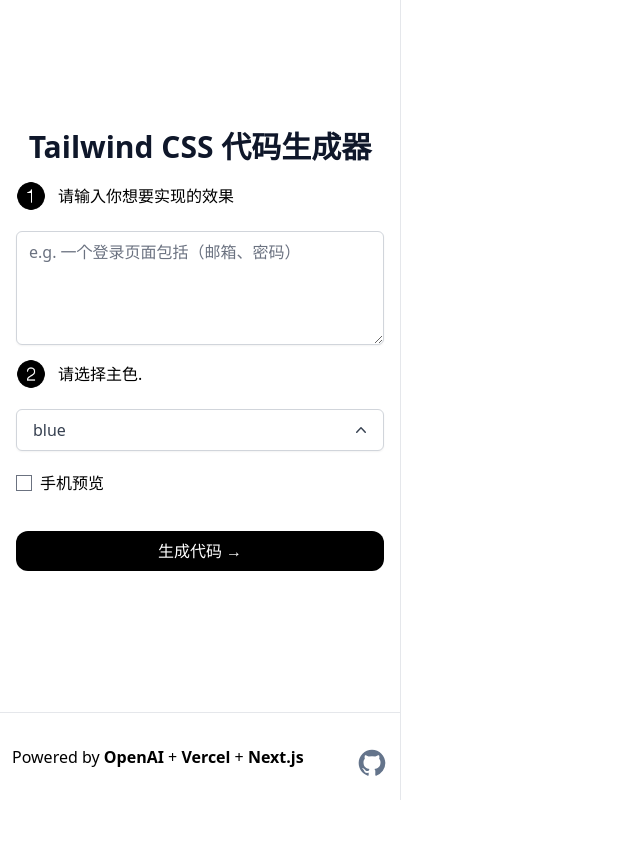
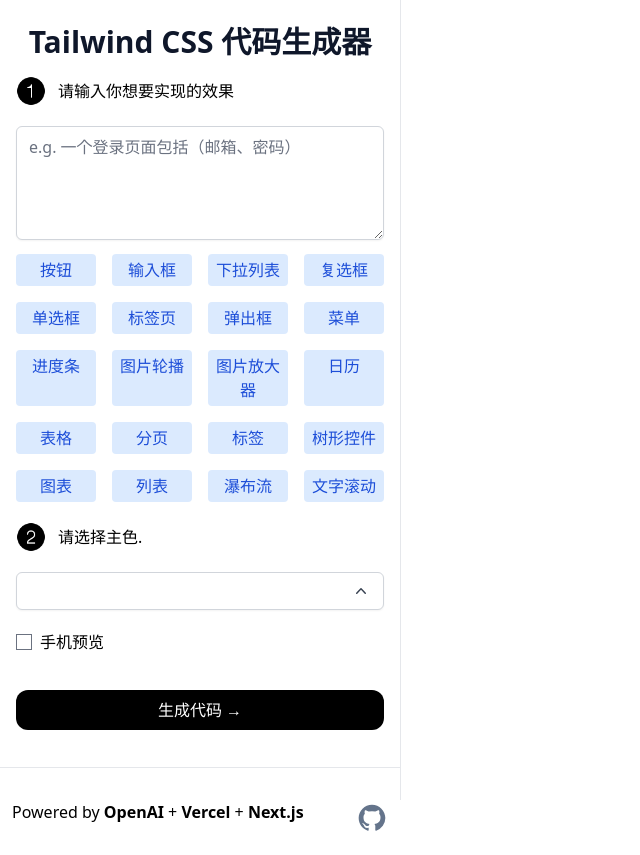
Before and after one commit to maqi1520/openai-helper, a Next.js app: page / in a window 1280 px wide. Shown: the whole page, without its empty margins (0-640 px from the left). Before the commit the page ends 800 px from the top, so only its background shows below. Built offline with nearby package versions, Linux system fonts and the light colour scheme.

Commit message:
feat: 🎸 增加类型

```diff
--- a/src/components/DropDown.tsx
+++ b/src/components/DropDown.tsx
@@ -11,18 +11,21 @@
 }
 
 const vibes = [
-  "blue",
-  "indigo",
-  "yellow",
-  "red",
-  "purple"
+  { name: "无", code: "" },
+  { name: "灰色", code: "gray" },
+  { name: "红色", code: "red" },
+  { name: "黄色", code: "yellow" },
+  { name: "绿色", code: "green" },
+  { name: "蓝色", code: "blue" },
+  { name: "紫色", code: "purple" },
+  { name: "粉色", code: "pink" },
+  { name: "橙色", code: "orange" },
+  { name: "青色", code: "teal" },
 ] as const;
 
-export type ValueType = typeof vibes[number];
-
 interface DropDownProps {
-  value: ValueType;
-  onChange: (value: ValueType) => void;
+  value: string;
+  onChange: (value: string) => void;
 }
 
 export default function DropDown({ value, onChange }: DropDownProps) {
@@ -30,7 +33,7 @@
     <Menu as="div" className="relative block text-left w-full">
       <div>
         <Menu.Button className="inline-flex w-full justify-between items-center rounded-md border border-gray-300 bg-white px-4 py-2 text-gray-700 shadow-sm hover:bg-gray-50 focus:outline-none focus:ring-2 focus:ring-black">
-          {value}
+          <span>{value}</span>
           <ChevronUpIcon
             className="-mr-1 ml-2 h-5 w-5 ui-open:hidden"
             aria-hidden="true"
@@ -57,18 +60,18 @@
         >
           <div className="">
             {vibes.map((item) => (
-              <Menu.Item key={item}>
+              <Menu.Item key={item.code}>
                 {({ active }) => (
                   <button
-                    onClick={() => onChange(item)}
+                    onClick={() => onChange(item.code)}
                     className={classNames(
                       active ? "bg-gray-100 text-gray-900" : "text-gray-700",
-                      value === item ? "bg-gray-200" : "",
+                      value === item.code ? "bg-gray-200" : "",
                       "px-4 py-2 text-sm w-full text-left flex items-center space-x-2 justify-between"
                     )}
                   >
-                    <span>{item}</span>
-                    {value === item ? (
+                    <span>{item.name}</span>
+                    {value === item.code ? (
                       <CheckIcon className="w-4 h-4 text-bold" />
                     ) : null}
                   </button>
--- a/src/pages/index.tsx
+++ b/src/pages/index.tsx
@@ -4,7 +4,7 @@
 import Image from "next/image";
 import { useState, useRef, useEffect, useCallback } from "react";
 import { Toaster, toast } from "react-hot-toast";
-import DropDown, { ValueType } from "../components/DropDown";
+import DropDown from "../components/DropDown";
 import Footer from "../components/Footer";
 import ResizableTag from "../components/ResizableTag";
 import LoadingDots from "../components/LoadingDots";
@@ -18,6 +18,29 @@
 };
 
 const DEFAULT_RESPONSIVE_SIZE = { width: 540, height: 720 };
+
+const tags = [
+  { name: "按钮", code: "button" },
+  { name: "输入框", code: "input" },
+  { name: "下拉列表", code: "select" },
+  { name: "复选框", code: "checkbox" },
+  { name: "单选框", code: "radio-button" },
+  { name: "标签页", code: "tabs" },
+  { name: "弹出框", code: "modal" },
+  { name: "菜单", code: "menu" },
+  { name: "进度条", code: "progress-bar" },
+  { name: "图片轮播", code: "image-slider" },
+  { name: "图片放大器", code: "image-zoom" },
+  { name: "日历", code: "calendar" },
+  { name: "表格", code: "table" },
+  { name: "分页", code: "pagination" },
+  { name: "标签", code: "tag" },
+  { name: "树形控件", code: "tree-view" },
+  { name: "图表", code: "chart" },
+  { name: "列表", code: "list" },
+  { name: "瀑布流", code: "masonry" },
+  { name: "文字滚动", code: "marquee" },
+];
 
 const Home: NextPage = () => {
   const worker = useRef<Worker>();
@@ -40,7 +63,7 @@
 
   const [loading, setLoading] = useState(false);
   const [desc, setDesc] = useState("");
-  const [primaryColor, setPrimaryColor] = useState<ValueType>("blue");
+  const [primaryColor, setPrimaryColor] = useState<string>("");
   const [generatedDesc, setGeneratedDesc] = useState<string>("");
   const defaultDesc = "一个登录页面包括（邮箱、密码）";
   let text = desc || defaultDesc;
@@ -62,7 +85,9 @@
     },
     {
       role: "user",
-      content: `${text}，主色是${primaryColor}。${noExplanation}`,
+      content: `${text}，${
+        primaryColor ? `主色是${primaryColor}，` : ""
+      }${noExplanation}`,
     },
   ];
 
@@ -147,6 +172,19 @@
                 className="w-full rounded-md border-gray-300 shadow-sm focus:border-black focus:ring-black my-2"
                 placeholder={"e.g. " + defaultDesc}
               />
+              <div className="grid grid-cols-4 gap-4 mb-5">
+                {tags.map((tag) => {
+                  return (
+                    <span
+                      key={tag.code}
+                      onClick={() => setDesc(tag.code)}
+                      className="bg-blue-100 text-blue-700 font-medium py-1 px-2 rounded cursor-pointer"
+                    >
+                      {tag.name}
+                    </span>
+                  );
+                })}
+              </div>
               <div className="flex mb-5 items-center space-x-3">
                 <Image src="/2-black.png" width={30} height={30} alt="1 icon" />
                 <p className="text-left font-medium">请选择主色.</p>
```
